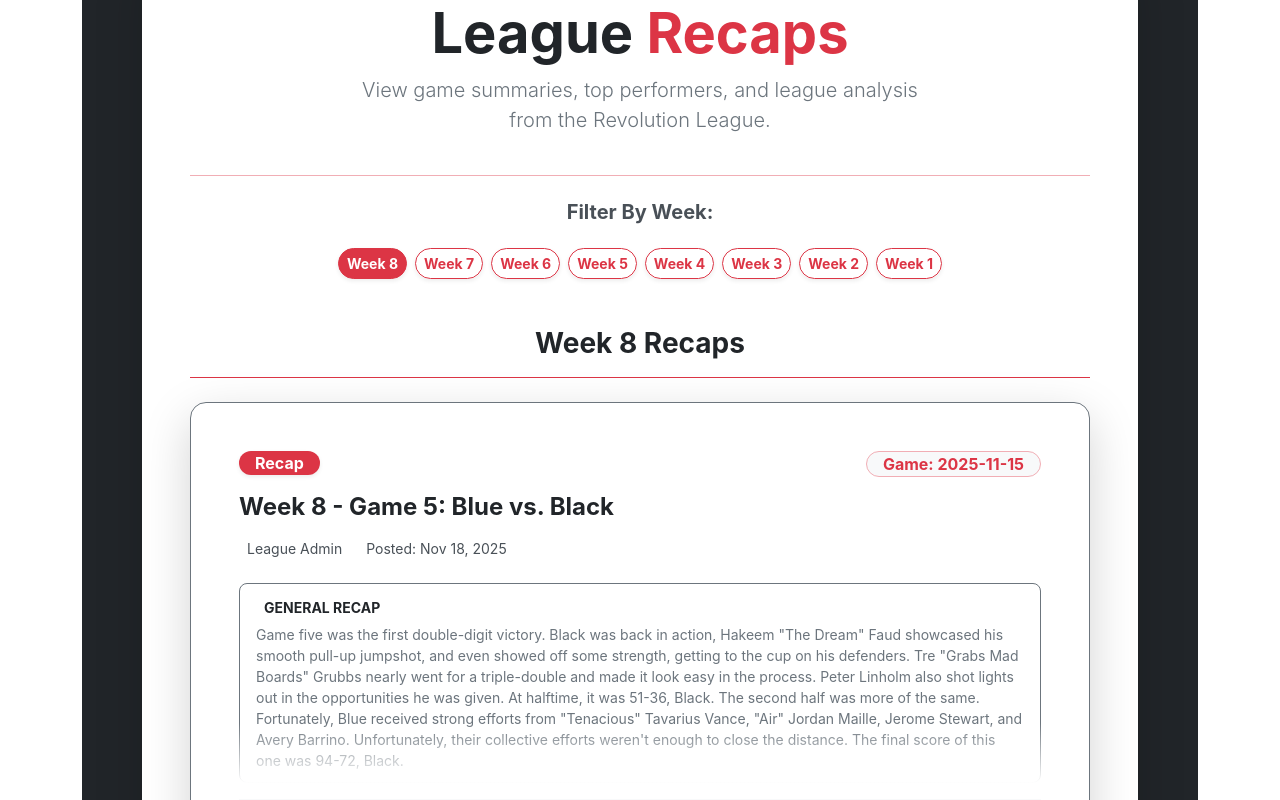
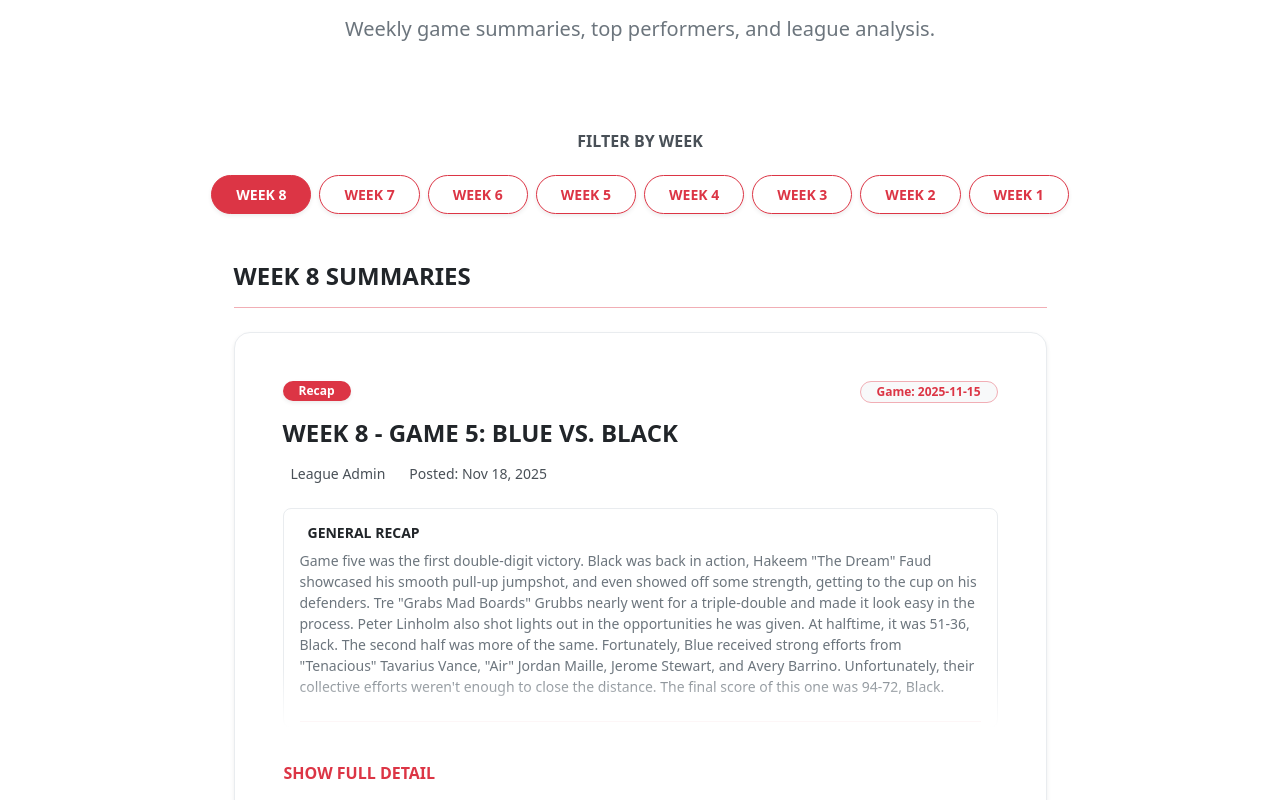
Before and after one commit to jhare3/RevolutionStats, a React (Create React App) app in the folder frontend/: page /recaps in a window 1280 px wide. Shown: the part 220-1020 px from the top of the page. Built offline with nearby package versions, Linux system fonts and the light colour scheme.

Commit message:
updated recap page

```diff
--- a/frontend/src/Home.js
+++ b/frontend/src/Home.js
@@ -176,7 +176,7 @@ const Home = () => {
             <div className="card liquid-glass-card h-100 p-3 p-md-4 border-0">
               <div className="card-body text-center d-flex flex-column justify-content-between p-0">
                 <div>
-                  <h6 className="fw-bold mb-2 text-dark small">BOX SCORES</h6>
+                  <h6 className="fw-bold mb-2 text-dark small">BOX SCORE ARCHIVES</h6>
                   <p className="card-text text-muted x-small">Full game logs and individual scoring breakdowns.</p>
                 </div>
                 <Link to="/boxscores" className="card-btn mt-3 text-decoration-none d-flex align-items-center justify-content-center">
--- a/frontend/src/Recaps.jsx
+++ b/frontend/src/Recaps.jsx
@@ -613,9 +613,6 @@ const formatDate = (dateInput) => {
   }
 };
 
-/**
- * Extracts the dynamic header (e.g., 'Light Blue Top Performers') from the content string.
- */
 const extractPerformerTitle = (performerString) => {
     if (!performerString) return 'Top Performers';
     const index = performerString.indexOf(':');
@@ -625,9 +622,6 @@ const extractPerformerTitle = (performerString) => {
     return 'Top Performers';
 };
 
-/**
- * Extracts only the details (the part after the first colon) from the content string.
- */
 const extractPerformerDetails = (performerString) => {
     if (!performerString) return '';
     const index = performerString.indexOf(':');
@@ -637,51 +631,37 @@ const extractPerformerDetails = (performerString) => {
     return performerString;
 };
 
-// Determine all unique weeks available, sorted descending
-const ALL_WEEKS = Array.from(new Set(STATIC_RECAP_DATA.map(item => getWeekFromTitle(item.title)))).filter(w => w !== null).sort((a, b) => b - a);
-
-
 // --- COMPONENT: RecapCard (Display Logic) ---
 const RecapCard = ({ post }) => {
   const [isExpanded, setIsExpanded] = useState(false);
 
   const toggleExpand = () => setIsExpanded(!isExpanded);
 
-  // Combine content for expansion check
   const fullText = [post.content, post.topPerformers1, post.topPerformers2, post.newsUpdates].filter(Boolean).join('\n\n');
-  const needsExpansion = fullText.length > 500;
+  const needsExpansion = fullText.length > 400;
 
-  // Conditionally render detailed sections
   const renderDetail = (title, content, icon) => {
       if (!content) return null;
-
-      // Use the new helper to get just the player details for the content body
       const detailContent = extractPerformerDetails(content);
 
       return (
-          // Use border-top and text-danger for primary accent
           <div className="mb-3 pt-3 border-top border-danger-subtle">
-              {/* Header Title (e.g., "Light Blue Top Performers") */}
               <h6 className="fw-bold text-danger mb-2 d-flex align-items-center small text-uppercase">
                   <i className={`bi bi-${icon} me-2 text-danger`}></i> {title}
               </h6>
-              {/* Content Body (e.g., "Jibril Abdullahi - 20 points...") */}
-              <div className="text-light-emphasis whitespace-pre-wrap small lh-base">{detailContent}</div>
+              <div className="text-dark-emphasis whitespace-pre-wrap small lh-base">{detailContent}</div>
           </div>
       );
   };
 
-  // The block containing all the content sections
   const mainContentBlock = (
       <>
-          {/* General Recap Header */}
           <h6 className="fw-bold text-dark mb-2 d-flex align-items-center small text-uppercase">
              <i className="bi bi-file-earmark-text me-2 text-danger"></i>
              {post.category === 'Intro' ? 'Weekly Overview' : 'General Recap'}
           </h6>
           <div className="text-secondary whitespace-pre-wrap mb-4 small lh-base">{post.content || 'No content provided.'}</div>
 
-          {/* Render both Top Performer sections using extracted dynamic titles and full content string */}
           {renderDetail(extractPerformerTitle(post.topPerformers1), post.topPerformers1, 'star-fill')}
           {renderDetail(extractPerformerTitle(post.topPerformers2), post.topPerformers2, 'star-fill')}
 
@@ -689,52 +669,42 @@ const RecapCard = ({ post }) => {
       </>
   );
 
-  // Custom style for the fixed height for collapsed state
   const collapsedStyle = {
-    maxHeight: '200px',
+    maxHeight: '220px',
     overflow: 'hidden',
     position: 'relative',
     transition: 'max-height 0.3s ease-in-out',
   };
 
-  // Custom style for the fade overlay
   const fadeStyle = {
     position: 'absolute',
     bottom: 0,
     left: 0,
     right: 0,
     height: '60px',
-    // Must be black text on black background
     background: 'linear-gradient(to top, #ffffff, rgba(255, 255, 255, 0))',
     pointerEvents: 'none',
     zIndex: 1,
   };
 
   return (
-    // col-12 ensures full width on all screen sizes, including desktop
     <div className="col-12 mb-4">
-      {/* 1. Card Container: Added border border-secondary for a black/dark outline */}
-      <div className="card h-100 shadow-lg border border-secondary rounded-4">
+      <div className="card h-100 shadow-sm border border-light-subtle rounded-4">
         <div className="card-body d-flex flex-column h-100 p-4 p-sm-5">
 
-          {/* Header & Meta */}
           <div className="d-flex justify-content-between align-items-start mb-3">
-            {/* Red accent badge */}
-            <span className="badge text-bg-danger fs-6 px-3 py-1 rounded-pill shadow-sm">
+            <span className="badge text-bg-danger px-3 py-1 rounded-pill shadow-sm small fw-bold">
               {post.category || 'Recap'}
             </span>
              {post.gameDate && (
-                // Lighter background badge
-                <span className="badge text-bg-light text-danger border border-danger-subtle fs-6 px-3 py-1 rounded-pill">
+                <span className="badge text-bg-light text-danger border border-danger-subtle px-3 py-1 rounded-pill small">
                     Game: {post.gameDate}
                 </span>
             )}
           </div>
 
-          {/* Title */}
-          <h5 className="fw-bold text-dark mb-3 fs-4">{post.title || 'Untitled Post'}</h5>
+          <h5 className="fw-bold text-dark mb-3 fs-4 text-uppercase italic">{post.title || 'Untitled Post'}</h5>
 
-          {/* Author and Date metadata */}
           <p className="text-muted small mb-4 d-flex flex-wrap align-items-center">
             <span className="d-flex align-items-center text-dark-emphasis me-3">
                 <i className="bi bi-person-circle text-danger me-2"></i>
@@ -746,12 +716,10 @@ const RecapCard = ({ post }) => {
             </span>
           </p>
 
-          {/* Main Content Area (Expandable) */}
           <div className="flex-grow-1 position-relative mb-3">
             <div
               style={(!isExpanded && needsExpansion) ? collapsedStyle : {}}
-              // 2. Content Block: White background and secondary (dark) border
-              className="p-3 border border-secondary rounded-3 bg-white">
+              className="p-3 border border-light-subtle rounded-3 bg-white">
               {mainContentBlock}
             </div>
 
@@ -760,17 +728,15 @@ const RecapCard = ({ post }) => {
             )}
           </div>
 
-          {/* Read More Button */}
           {needsExpansion && (
-            <div className="mt-auto pt-3 border-top border-light">
+            <div className="mt-auto pt-3">
               <button
                 onClick={toggleExpand}
-                // Link style button with red text
-                className="btn btn-link text-danger fw-bold text-decoration-none p-0 d-flex align-items-center"
+                className="btn btn-link text-danger fw-bold text-decoration-none p-0 d-flex align-items-center small"
               >
                 {isExpanded ?
-                    <>Show Less Detail <i className="bi bi-chevron-up ms-2 small"></i></> :
-                    <>Show Full Detail <i className="bi bi-chevron-down ms-2 small"></i></>
+                    <>SHOW LESS <i className="bi bi-chevron-up ms-2"></i></> :
+                    <>SHOW FULL DETAIL <i className="bi bi-chevron-down ms-2"></i></>
                 }
               </button>
             </div>
@@ -783,12 +749,10 @@ const RecapCard = ({ post }) => {
 
 // --- CORE FEATURE COMPONENT: Recaps ---
 const Recaps = () => {
-    // Sort posts once by date descending (most recent first)
     const sortedPosts = useMemo(() => {
-        return STATIC_RECAP_DATA.sort((a, b) => b.date.getTime() - a.date.getTime());
+        return [...STATIC_RECAP_DATA].sort((a, b) => b.date.getTime() - a.date.getTime());
     }, []);
 
-    // 1. FILTERING LOGIC
     const allPosts = useMemo(() => {
         return sortedPosts.map(post => ({
             ...post,
@@ -803,15 +767,13 @@ const Recaps = () => {
         return [...new Set(weeks)].sort((a, b) => b - a);
     }, [allPosts]);
 
-    const [activeWeek, setActiveWeek] = useState(ALL_WEEKS.length > 0 ? ALL_WEEKS[0] : null);
+    const [activeWeek, setActiveWeek] = useState(uniqueWeeks.length > 0 ? uniqueWeeks[0] : null);
 
-    // Set the latest week as default active week
     useEffect(() => {
         if (!activeWeek && uniqueWeeks.length > 0) {
             setActiveWeek(uniqueWeeks[0]);
         }
     }, [uniqueWeeks, activeWeek]);
-
 
     const filteredPosts = useMemo(() => {
         if (!activeWeek) return [];
@@ -819,83 +781,70 @@ const Recaps = () => {
     }, [activeWeek, allPosts]);
 
     const nonWeeklyPosts = useMemo(() => {
-        // Since all new posts are weekly, this array will be empty for now, but the logic remains sound.
         return allPosts.filter(post => post.week === null);
     }, [allPosts]);
 
-    // 2. RENDER LOGIC
     return (
-        // Main container centered on the page with shadow
-        <div className="container py-4">
-            <div className="card bg-white p-4 p-md-5 rounded-4 shadow-lg border-0">
-                {/* Header: Reduced from mb-5/pb-5 to mb-4/pb-4 for tighter spacing */}
-                <header className="text-center pb-3 pb-md-4 border-bottom border-danger-subtle mb-4">
-                    {/* Ensure text is visible against potential black background */}
-                    <h1 className="display-4 fw-bold text-dark mb-2">
+        <div className="min-vh-100" style={{ backgroundColor: '#ffffff' }}>
+            <div className="container py-4 py-md-5">
+                <header className="text-center pb-3 pb-md-4 mb-5">
+                    <h1 className="display-5 fw-bold text-dark mb-2 text-uppercase italic">
                         League <span className="text-danger">Recaps</span>
                     </h1>
-                    <p className="lead text-secondary mx-auto" style={{ maxWidth: '600px' }}>
-                        View game summaries, top performers, and league analysis from the Revolution League.
+                    <div className="mx-auto bg-danger" style={{ width: '50px', height: '4px', borderRadius: '2px' }}></div>
+                    <p className="lead text-secondary mt-3 mx-auto small" style={{ maxWidth: '600px' }}>
+                        Weekly game summaries, top performers, and league analysis.
                     </p>
                 </header>
 
-                {/* Week Selector Navigation: Reduced outer div margin from mb-5 to mb-4 */}
                 {uniqueWeeks.length > 0 && (
-                    <div className="mb-4">
-                        <h3 className="text-center text-dark-emphasis mb-4 fs-5 fw-bold">Filter By Week:</h3>
-                        <div className="d-flex justify-content-center flex-wrap gap-2 px-2">
+                    <div className="mb-5 text-center">
+                        <h3 className="text-dark-emphasis mb-4 fs-6 fw-bold text-uppercase tracking-wider">Filter By Week</h3>
+                        <div className="d-flex justify-content-center flex-wrap gap-2">
                             {uniqueWeeks.map(week => (
                             <button
                                 key={week}
                                 onClick={() => setActiveWeek(week)}
-                                // Removed transition-all (Tailwind class)
-                                className={`btn btn-sm fw-bold rounded-pill ${activeWeek === week
-                                    ? 'btn-danger shadow-sm' // Active button uses solid danger
-                                    : 'btn-outline-danger shadow-sm' // Inactive button is outlined
+                                className={`btn btn-sm fw-bold rounded-pill px-4 py-2 shadow-sm transition-all ${activeWeek === week
+                                    ? 'btn-danger'
+                                    : 'btn-outline-danger'
                                 }`}
                             >
-                                Week {week}
+                                WEEK {week}
                             </button>
                             ))}
                         </div>
                     </div>
                 )}
 
-                <main className="py-4">
+                <main>
                     {activeWeek && filteredPosts.length > 0 && (
-                        <>
-                        {/* Recaps Title: Reduced margin from mb-5 to mb-4 */}
-                        <h2 className="text-center text-dark mb-4 fs-3 fw-bolder border-bottom border-danger pb-3">
-                            Week {activeWeek} Recaps
+                        <div className="row justify-content-center">
+                            <div className="col-lg-9">
+                                <h2 className="text-dark mb-4 fs-4 fw-bolder border-bottom border-danger-subtle pb-3 text-uppercase">
+                                    Week {activeWeek} Summaries
                                 </h2>
-                        {/* Bootstrap Grid: All cards are now full-width (col-12 is handled inside RecapCard) */}
-                        <div className="row g-4 justify-content-center">
+                                <div className="row g-4">
                                     {filteredPosts.map((post) => (
                                         <RecapCard key={post.id} post={post} />
                                     ))}
                                 </div>
-                        </>
+                            </div>
+                        </div>
                     )}
 
-                    {/* General News Section for non-weekly posts */}
                     {nonWeeklyPosts.length > 0 && (
-                        <div className={`mt-5 pt-5 border-top border-light`}>
-                        <h2 className="text-center text-dark mb-5 fs-3 fw-bolder border-bottom border-secondary pb-3">
-                            General League News & Analysis
-                        </h2 >
-                        {/* Bootstrap Grid for general news */}
-                        <div className="row g-4 justify-content-center">
+                        <div className="row justify-content-center mt-5 pt-5 border-top border-light-subtle">
+                            <div className="col-lg-9">
+                                <h2 className="text-dark mb-4 fs-4 fw-bolder border-bottom border-secondary-subtle pb-3 text-uppercase">
+                                    General League News
+                                </h2>
+                                <div className="row g-4">
                                     {nonWeeklyPosts.map((post) => (
                                         <RecapCard key={post.id} post={post} />
                                     ))}
                                 </div>
                             </div>
-                    )}
-
-                    {/* Fallback if a week is selected but has no posts */}
-                    {activeWeek && filteredPosts.length === 0 && nonWeeklyPosts.length > 0 && (
-                         <div className="text-center text-secondary py-5">
-                            No recaps available for Week {activeWeek}. Check the General News below.
                         </div>
                     )}
                 </main>
@@ -904,16 +853,4 @@ const Recaps = () => {
     );
 };
 
-// --- MAIN APP COMPONENT ---
-function App() {
-  return (
-    // Set a subtle background and a max-width container for desktop display
-    <div className="min-vh-100 bg-dark rounded-4" style={{ fontFamily: 'Inter, sans-serif' }}>
-        <div className="container-xxl p-2 p-sm-5 mx-auto">
-            <Recaps />
-        </div>
-    </div>
-  );
-}
-
-export default App;
+export default Recaps;
```
Lines whose indentation alone changed are shown as unchanged.
